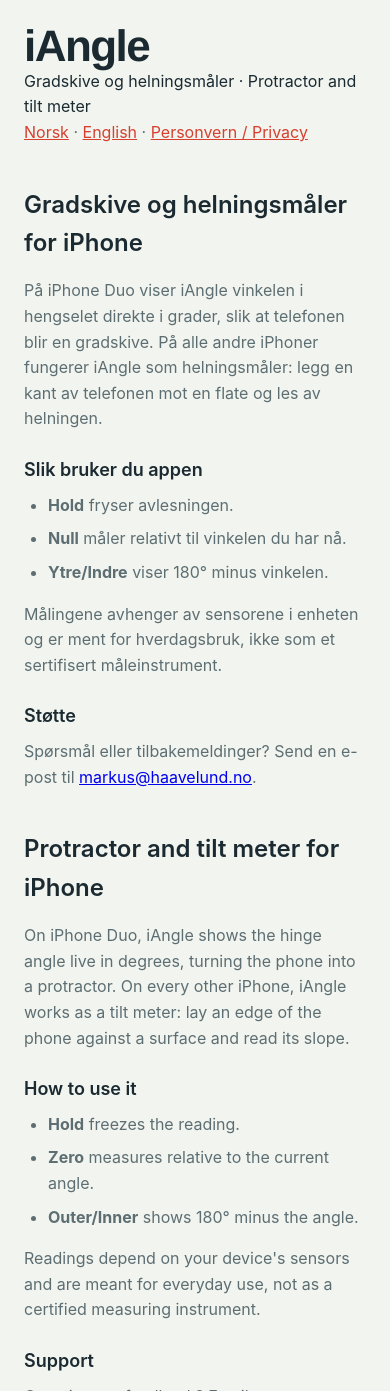
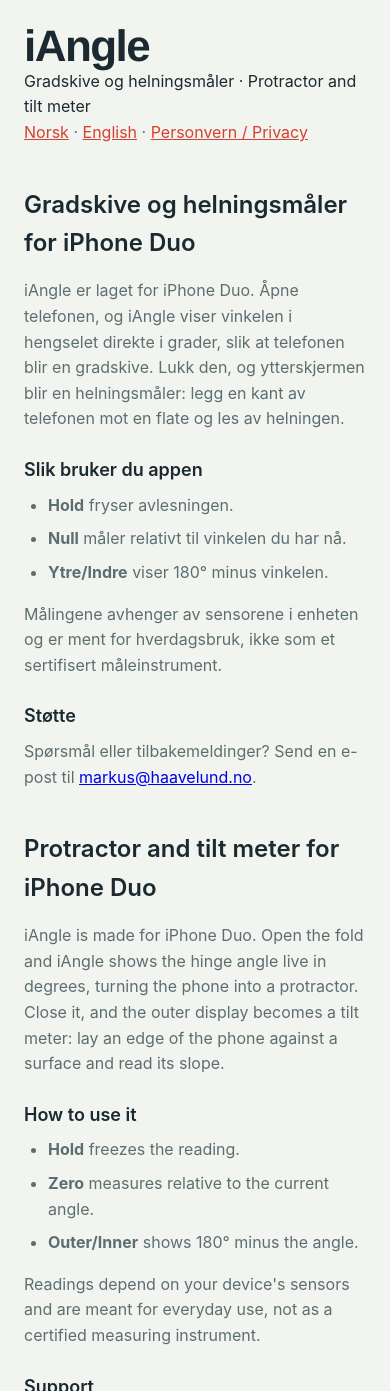
Before and after one commit to MarkusLund/markuslund.github.io, a website: page iangle.html in a window 390 px wide. Shown: the top 1391 px of the page. Drawn offline with Linux system fonts and the light colour scheme.

Commit message:
Oppdater iAngle-støttesiden: appen er laget for iPhone Duo

```diff
--- a/iangle.html
+++ b/iangle.html
@@ -3,8 +3,8 @@
   <head>
     <meta charset="UTF-8" />
     <meta name="viewport" content="width=device-width, initial-scale=1.0" />
-    <title>iAngle – gradskive og helningsmåler for iPhone</title>
-    <meta name="description" content="iAngle gjør iPhone Duo til en gradskive og alle iPhoner til en helningsmåler. Støtte og bruksanvisning." />
+    <title>iAngle – gradskive og helningsmåler for iPhone Duo</title>
+    <meta name="description" content="iAngle gjør iPhone Duo til en gradskive når den er åpen, og en helningsmåler når den er lukket. Støtte og bruksanvisning." />
     <meta name="robots" content="index, follow" />
     <link rel="canonical" href="https://haavelund.no/iangle.html" />
     <link rel="stylesheet" href="styles.css" />
@@ -75,11 +75,11 @@
         <div class="privacy-content">
           <p class="lang-switch"><a href="#no">Norsk</a> · <a href="#en">English</a> · <a href="iangle-privacy.html">Personvern / Privacy</a></p>
 
-          <h2 id="no">Gradskive og helningsmåler for iPhone</h2>
+          <h2 id="no">Gradskive og helningsmåler for iPhone Duo</h2>
           <p>
-            På iPhone Duo viser iAngle vinkelen i hengselet direkte i grader, slik at telefonen blir en
-            gradskive. På alle andre iPhoner fungerer iAngle som helningsmåler: legg en kant av telefonen
-            mot en flate og les av helningen.
+            iAngle er laget for iPhone Duo. Åpne telefonen, og iAngle viser vinkelen i hengselet direkte i
+            grader, slik at telefonen blir en gradskive. Lukk den, og ytterskjermen blir en helningsmåler:
+            legg en kant av telefonen mot en flate og les av helningen.
           </p>
           <h3>Slik bruker du appen</h3>
           <ul>
@@ -97,11 +97,11 @@
             <a href="mailto:markus@haavelund.no">markus@haavelund.no</a>.
           </p>
 
-          <h2 id="en">Protractor and tilt meter for iPhone</h2>
+          <h2 id="en">Protractor and tilt meter for iPhone Duo</h2>
           <p>
-            On iPhone Duo, iAngle shows the hinge angle live in degrees, turning the phone into a protractor.
-            On every other iPhone, iAngle works as a tilt meter: lay an edge of the phone against a surface
-            and read its slope.
+            iAngle is made for iPhone Duo. Open the fold and iAngle shows the hinge angle live in degrees,
+            turning the phone into a protractor. Close it, and the outer display becomes a tilt meter: lay an
+            edge of the phone against a surface and read its slope.
           </p>
           <h3>How to use it</h3>
           <ul>
```
